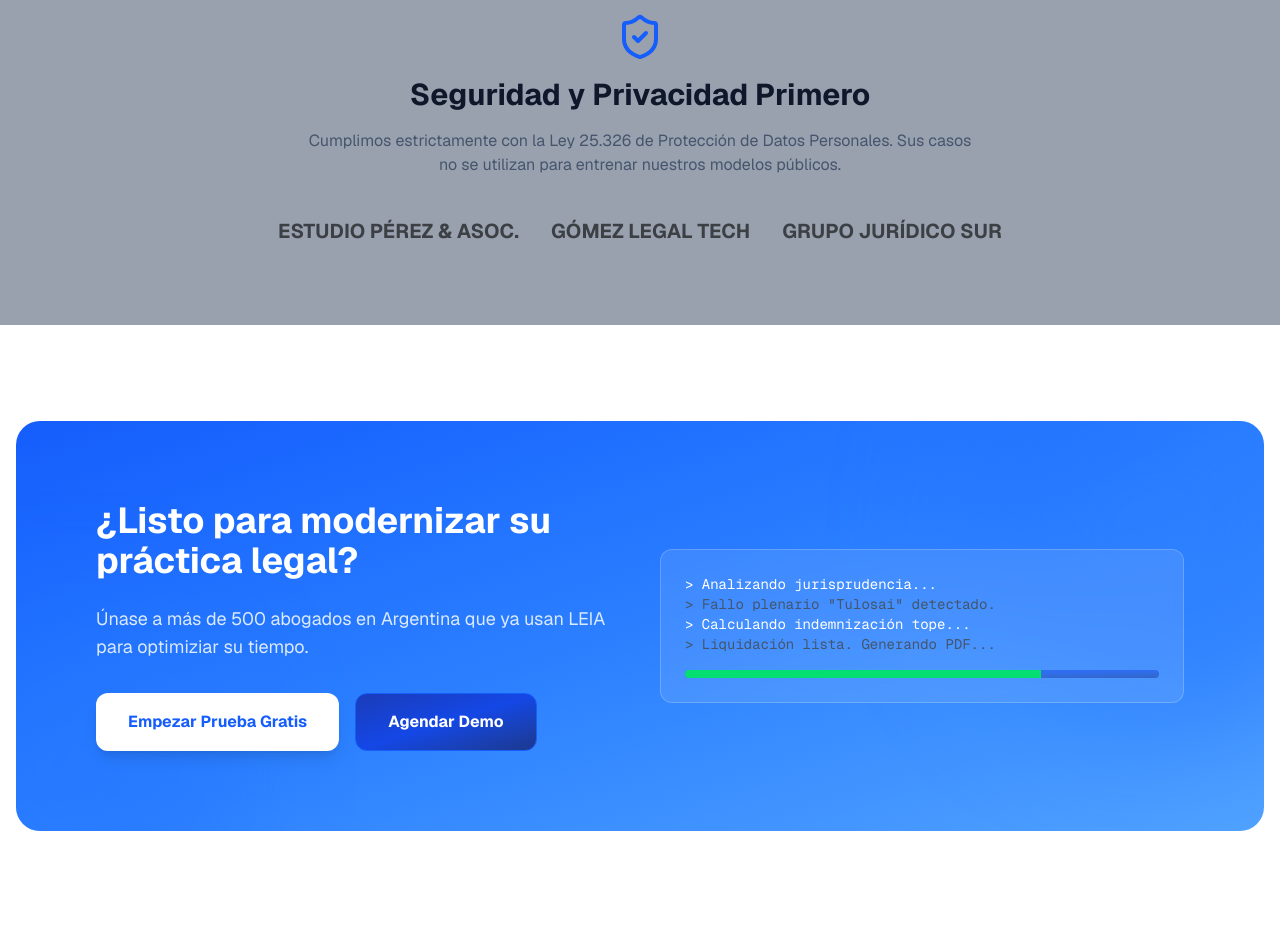
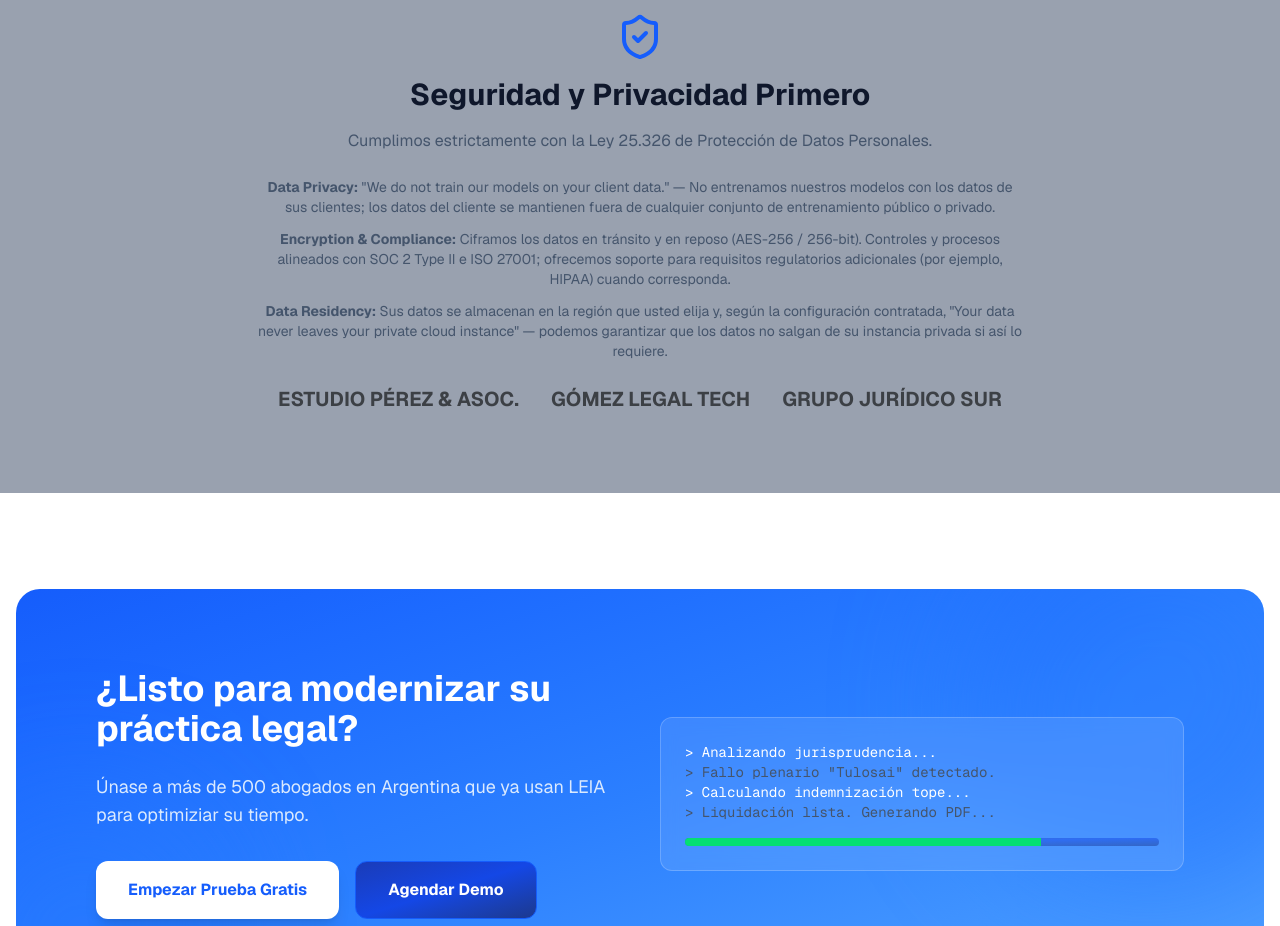
Before and after one commit to TomasHas/leialanding, a Next.js app: page / in a window 1280 px wide. Shown: the part 2260-3186 px from the top of the page. Built offline with nearby package versions, Linux system fonts and the light colour scheme.

Commit message:
docs(security): add explicit Data Privacy, Encryption and Data Residency statements

```diff
--- a/src/app/page.tsx
+++ b/src/app/page.tsx
@@ -314,11 +314,23 @@ export default function LandingPage() {
           <h2 className="text-3xl font-bold text-slate-900 dark:text-slate-100 mb-4">
             Seguridad y Privacidad Primero
           </h2>
-          <p className="text-slate-600 dark:text-slate-300 max-w-2xl mx-auto mb-10">
+          <p className="text-slate-600 dark:text-slate-300 max-w-2xl mx-auto mb-6">
             Cumplimos estrictamente con la Ley 25.326 de Protección de Datos
-            Personales. Sus casos no se utilizan para entrenar nuestros modelos
-            públicos.
+            Personales.
           </p>
+
+          <div className="max-w-3xl mx-auto mb-6 text-sm text-slate-600 dark:text-slate-300 space-y-3">
+            <div>
+              <strong>Data Privacy:</strong> &quot;We do not train our models on your client data.&quot; — No entrenamos nuestros modelos con los datos de sus clientes; los datos del cliente se mantienen fuera de cualquier conjunto de entrenamiento público o privado.
+            </div>
+            <div>
+              <strong>Encryption & Compliance:</strong> Ciframos los datos en tránsito y en reposo (AES-256 / 256-bit). Controles y procesos alineados con SOC 2 Type II e ISO 27001; ofrecemos soporte para requisitos regulatorios adicionales (por ejemplo, HIPAA) cuando corresponda.
+            </div>
+            <div>
+              <strong>Data Residency:</strong> Sus datos se almacenan en la región que usted elija y, según la configuración contratada, &quot;Your data never leaves your private cloud instance&quot; — podemos garantizar que los datos no salgan de su instancia privada si así lo requiere.
+            </div>
+          </div>
+
           <div className="flex flex-wrap justify-center gap-8 opacity-60 grayscale">
             {/* Placeholder Logos for "Trust" */}
             <span className="text-xl font-bold text-black">
```
